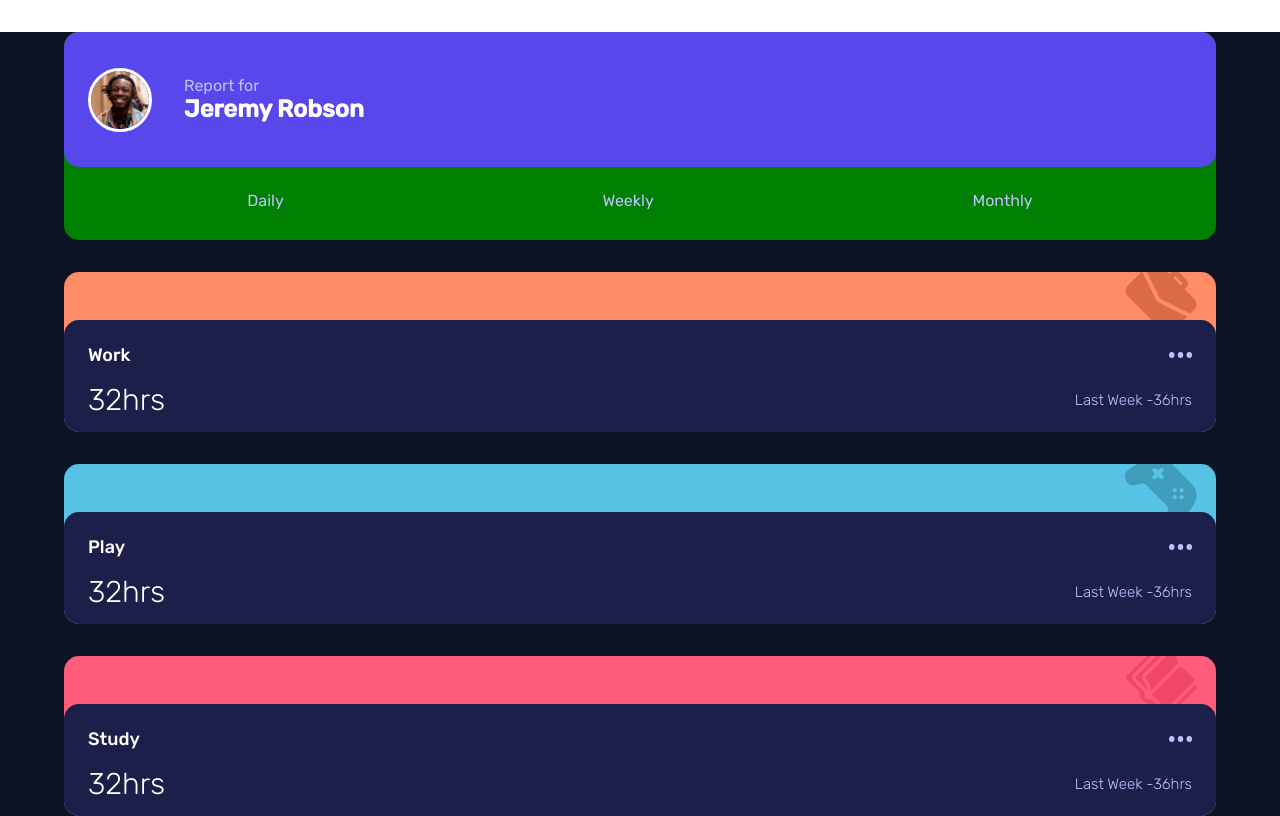
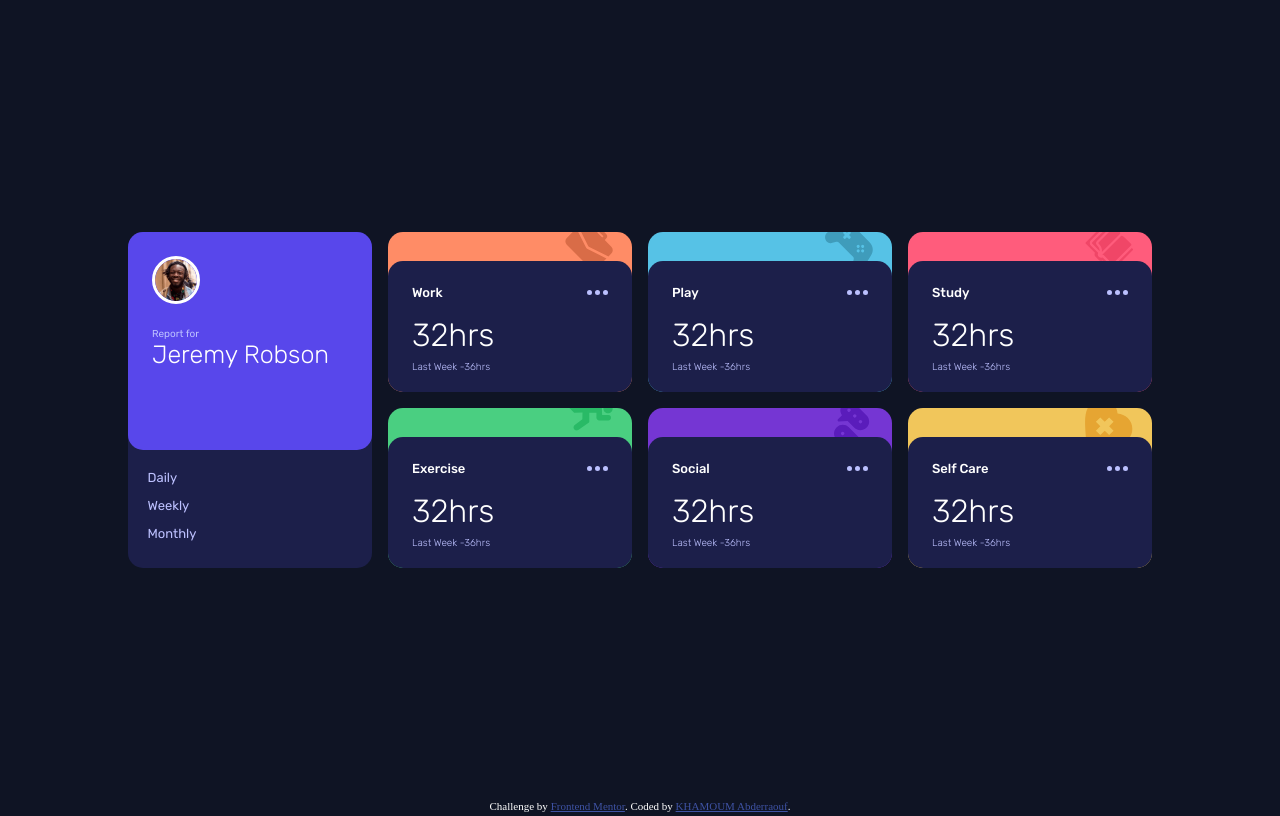
Before and after one commit to Abderaouf16/Frentend_mentor_challenge_9__Time-tracking-dashboard, a plain HTML site: page index.html in a window 1280 px wide. Shown: the top 816 px of the page. Drawn offline with Linux system fonts and the light colour scheme.

Commit message:
added desktop layout

```diff
--- a/index.html
+++ b/index.html
@@ -32,7 +32,7 @@
           <img src="./images/image-jeremy.png" alt="">
           <div class="">
             <p> Report for</p>
-            <h2>Jeremy Robson</h2>
+            <p id="user-name">Jeremy Robson</p>
           </div>
         </div>
         <div class="time-filter">
--- a/style.css
+++ b/style.css
@@ -23,7 +23,16 @@
   --fs: 18px;
   --ff: "Rubik", sans-serif;
 }
+body{
+  background-color: var(--col--Very-dark-blue);
 
+}
+.attribution{
+  color: white;
+}
+.attribution a{
+  color: red;
+}
 main {
   height: auto;
   background-color: var(--col--Very-dark-blue);
@@ -46,8 +55,10 @@ main {
 
 
 /*profile information*/
+
+
 .card-container:nth-of-type(1) {
-  background-color: green;
+  background-color: var(--col--Dark-blue);
   height: 13em;
 }
 
@@ -80,8 +91,9 @@ main {
 
 .profile-info p {
   color: var(--col--Pale-Blue);
+  font-size: 13px;
 }
-.profile-info h2 {
+#user-name{
   color: white;
 }
 /*Work caontainer*/
@@ -128,7 +140,7 @@ main {
   border-radius: 15px;
   height: 7.5em;
   width: 100%;
-  top: 30%;
+  top: 31%;
   padding: 1.5em;
   display: flex;
   flex-direction: column;
@@ -158,7 +170,7 @@ main {
   font-weight: 500;
 }
 .card-details-info {
-  padding: 1em 0;
+  margin: 1em 0;
   display: flex;
   align-items: center;
   justify-content: space-between;
@@ -170,4 +182,92 @@ main {
 #previous-container {
   font-size: 15px;
   color: var(--col--Pale-Blue);
+  text-align: center;
 }
+
+
+@media (min-width:800px){
+  main{
+    display: flex;
+    justify-content: center;
+    align-items: center;
+    height: 100vh;
+  }
+.parent-container{
+  display: grid;
+  gap: 1em;
+  grid-template-columns: repeat(4,1fr);
+  grid-row: 2;
+  width: 80%;
+}
+.card-container{
+  margin: 0;
+}
+
+.card-container:nth-of-type(1) {
+  grid-row: span 2;
+  height: auto;
+}
+.profile-info{
+  flex-direction: column;
+  align-items: flex-start;
+}
+.profile-info img{
+  width: 3em;
+  margin-bottom: 1.5em;
+}
+.profile-info p {
+font-size: 10px;
+}
+
+#user-name{
+  font-size: 25px;
+font-weight: 300;
+}
+.time-filter{
+  padding: .5em;
+  flex-direction: column;
+  justify-content: center;
+  gap: 1em;
+  font-size: 13px;
+  margin: 1em 1em;
+}
+
+.card-infos{
+  height:auto;
+  width: 100%;
+  top: 18%;
+  padding: 1.5em;
+  display: flex;
+  flex-direction: column;
+  color: white;
+}
+.card-image-design img {
+  position: absolute;
+  margin-right: 1.2em;
+  width: 3em;
+  top: -10px;
+}
+.card-details-info{
+  flex-direction: column;
+  align-items: flex-start;
+
+}
+.card-details-info > p {
+  font-size: 2em;
+  font-weight: 300;
+
+}
+#previous-container {
+  font-size: 10px;
+  text-align: start;
+  margin-top: 7px;
+}
+.card-details img {
+  height: 25%;
+}
+.card-details p {
+  font-size: 13px;
+  font-weight: 500;
+}
+}
```
